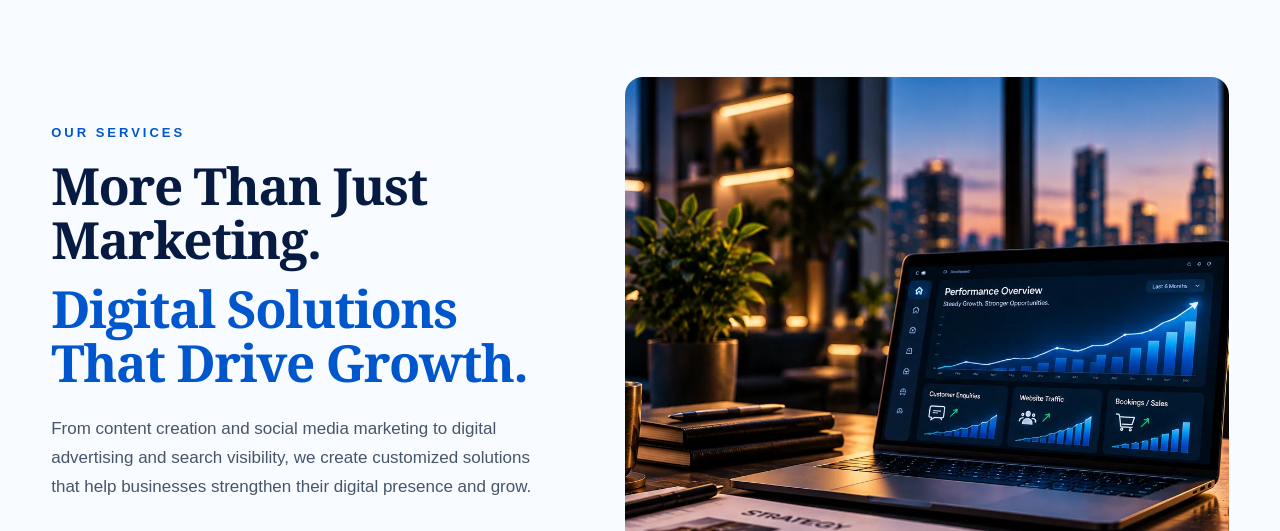
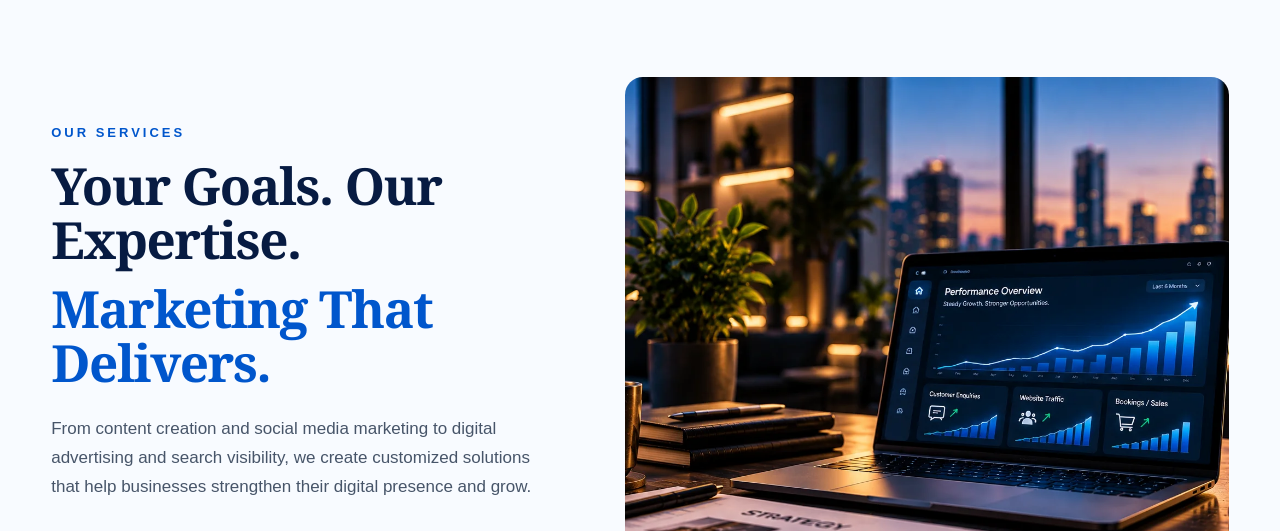
Before and after one commit to jiipsolutions/jiip-solutions-website, a plain HTML site: page services/index.html in a window 1280 px wide. Shown: the part 118-649 px from the top of the page. Drawn offline with Linux system fonts and the light colour scheme.

Commit message:
Update services page hero heading

```diff
--- a/services/index.html
+++ b/services/index.html
@@ -44,10 +44,12 @@
         <div class="services-hero-content">
             <span class="section-eyebrow">OUR SERVICES</span>
 
-            <h1>
-  More Than Just Marketing.
-  <span>Digital Solutions That Drive Growth.</span>
+
+<h1>
+  Your Goals. Our Expertise.
+  <span>Marketing That Delivers.</span>
 </h1>
+
 
             <p>
   From content creation and social media marketing to digital advertising
```
